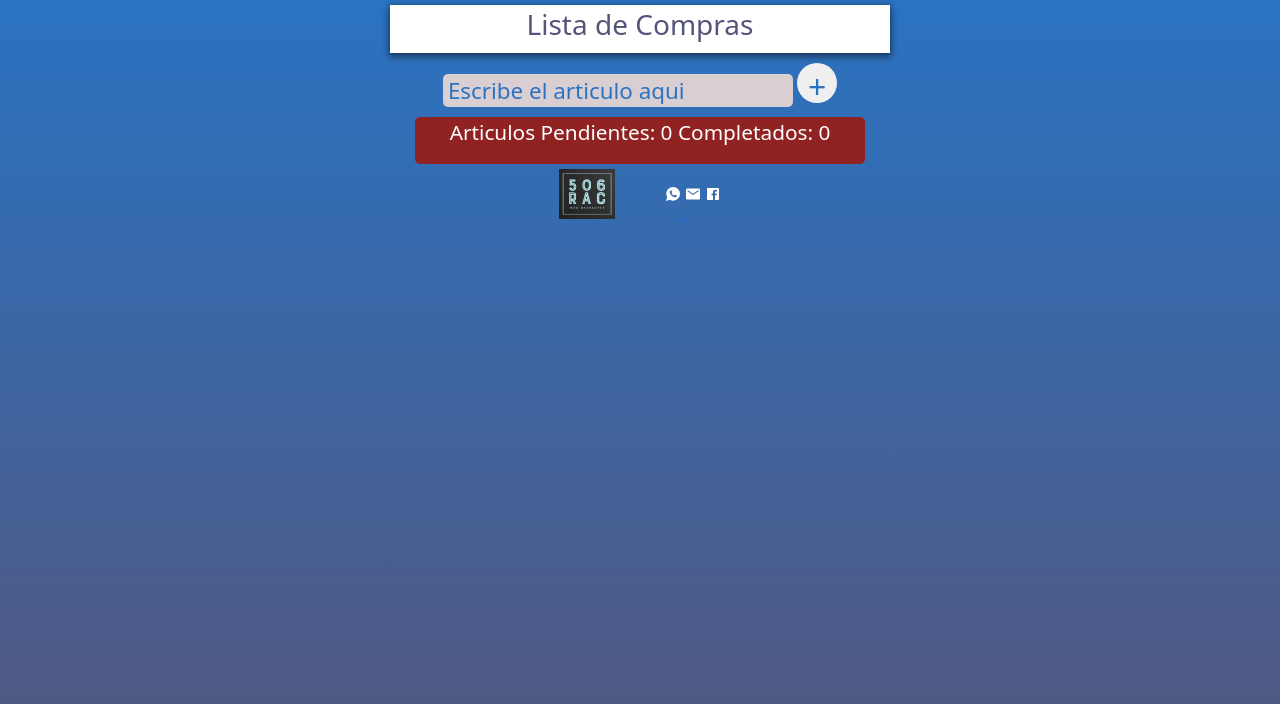
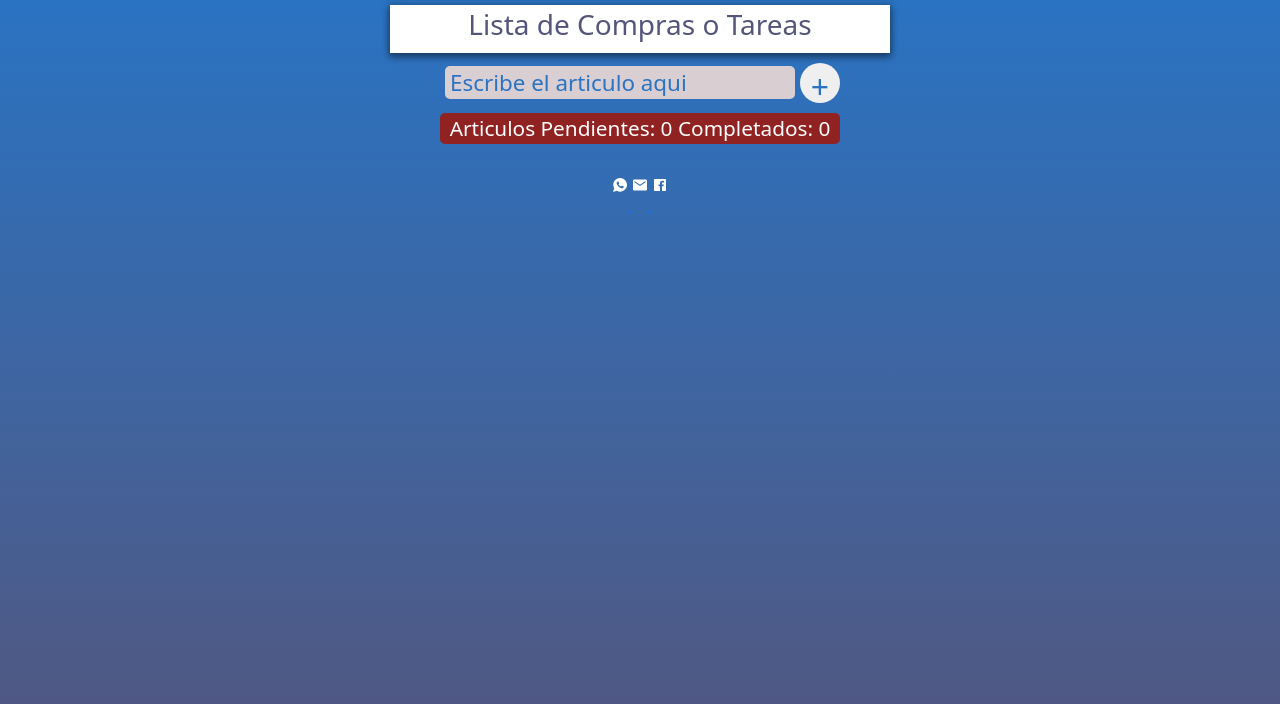
Before and after one commit to RonnieAlvarez/listacompras, a website: page index.html in a window 1280 px wide. Drawn offline with nearby package versions, Linux system fonts and the light colour scheme.

Commit message:
actualizado

```diff
--- a/index.html
+++ b/index.html
@@ -10,11 +10,13 @@
     <link href="https://cdn.jsdelivr.net/npm/bootstrap@5.2.2/dist/css/bootstrap.min.css" rel="stylesheet"
         integrity="sha384-Zenh87qX5JnK2Jl0vWa8Ck2rdkQ2Bzep5IDxbcnCeuOxjzrPF/et3URy9Bv1WTRi" crossorigin="anonymous">
     <link rel="stylesheet" href="https://cdn.jsdelivr.net/npm/bootstrap-icons@1.9.1/font/bootstrap-icons.css">
+    <link rel="shortcut icon" href="./img/done_.png" type="image/x-icon">
+
 </head>
 
 <body>
     <nav class="navbar1">
-        <h3>Lista de Compras</h3>
+        <h3>Lista de Compras o Tareas</h3>
     </nav>
     <div>
         <form action="#" id="userinput">
@@ -24,12 +26,11 @@
         <div id="list" class="list-container">
 
         </div>
-        <div id="stats" class="d-flex justify-content-center ">
+        <div id="stats" >
         </div>
     </div>
     <footer>
-        <img src="./img/506.png" alt="506rac logo">
-        <h3></h3>
+
         <div class="sociales">
             <a href="https://www.wa.link/je50p3">
                 <ion-icon name="logo-whatsapp" alt="logo-whatsapp" class="sociales"></ion-icon>
--- a/style.css
+++ b/style.css
@@ -31,6 +31,10 @@ h1{
     text-align: center;
 
 }
+#userinput{
+display: flex;
+align-items: center;
+}
 form{
     margin: 0 auto;
     width: 400px;
@@ -55,12 +59,17 @@ form input[type='text']:focus{
     outline: none;
 }
 form input[type='submit']{
+    display: flex;
+    flex-direction: column;
     font-size: 2em;
     width: 40px;
     height: 40px;
+    align-items: center;
+    justify-content: flex-end;
     border-radius: 50%;
     border-style: none;
     color: var(--blue-dark);
+
 }
 form input[type='submit']:hover{
     background-color: var(--blue-ligth);
@@ -102,9 +111,12 @@ form input[type='submit']:hover{
     font-size: 1.3em;
     color: var(--white);
     background-color: var(--blue-osc);
-    width: 450px;
-    margin: 5px auto;
+    width: 400px;
+    text-align: center;
     border-radius: 5px;
+    align-items: center;
+    margin: 0 auto;
+
 /*     padding: 5px; */
 }
 
```
